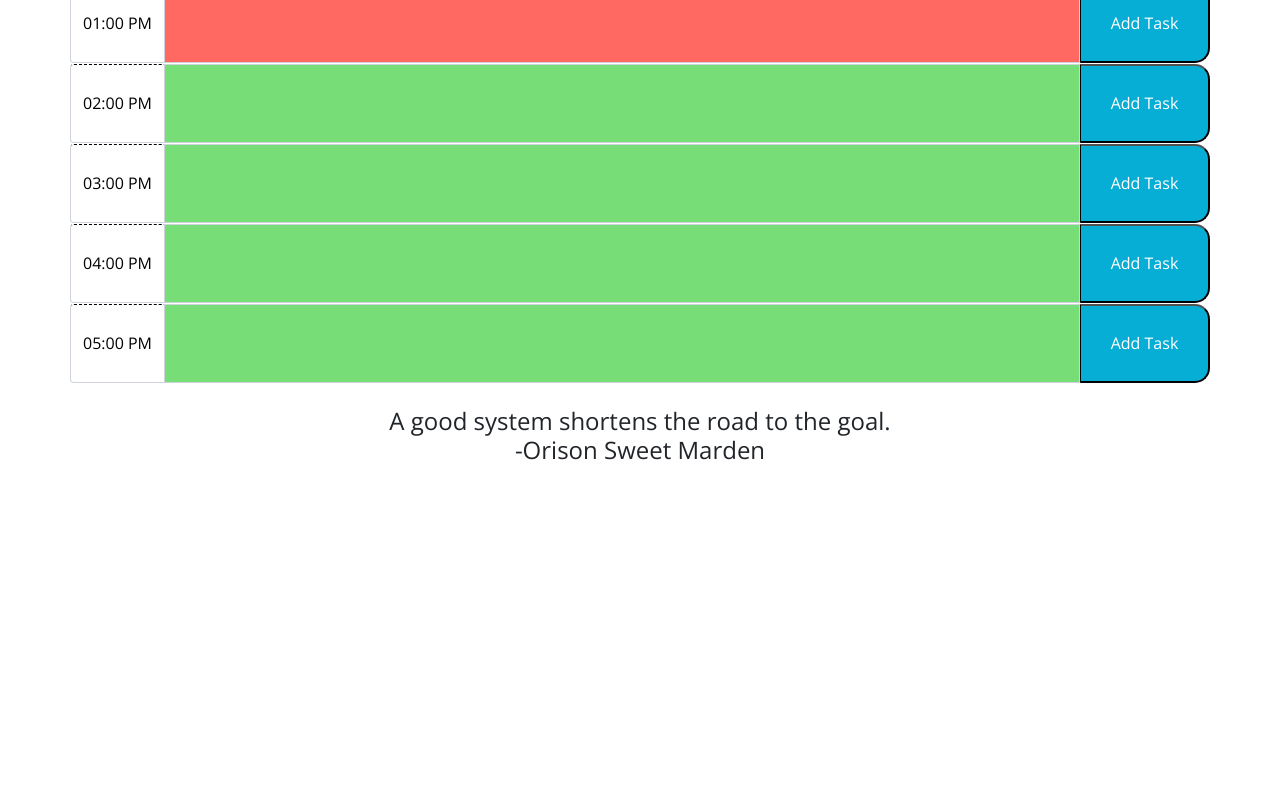
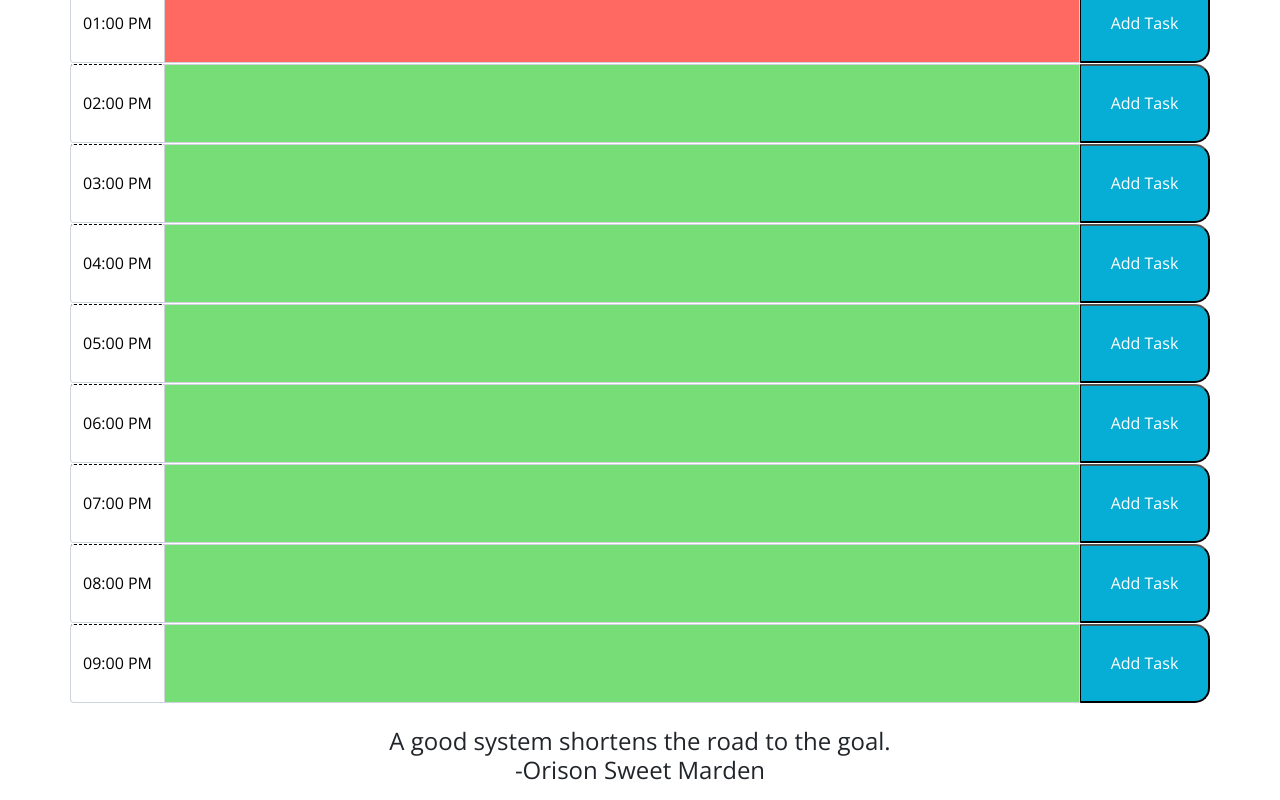
Before and after one commit to janellephalon/workday-scheduler, a plain HTML site: page index.html in a window 1280 px wide. Shown: the part 680-1480 px from the top of the page. Before the commit the page ends 1160 px from the top, so only its background shows below. Drawn offline with nearby package versions, Linux system fonts and the light colour scheme.

Commit message:
attempt to fix broken bg code

```diff
--- a/Develop/script.js
+++ b/Develop/script.js
@@ -8,8 +8,10 @@ var blockSix = $("#02pm");
 var blockSeven = $("#03pm");
 var blockEight = $("#04pm");
 var blockNine = $("#05pm");
-
-// Moment.js
+var blockTen = $("#06pm");
+var blockEleven = $("#07pm");
+var blockTwelve = $("#08pm");
+var blockThirteen = $("#09pm")
 var hour = moment().hours();
 var userInput;
 var hourSpan;
@@ -46,20 +48,44 @@ function initPage() {
 
       var hour5 = JSON.parse(localStorage.getItem("05:00 pm"))
       blockNine.val(hour5);
+
+      var hour6 = JSON.parse(localStorage.getItem("06:00 pm"))
+      blockTen.val(hour6);
+
+      var hour7 = JSON.parse(localStorage.getItem("07:00 pm"))
+      blockEleven.val(hour7);
+
+      var hour8 = JSON.parse(localStorage.getItem("08:00 pm"))
+      blockTwelve.val(hour8);
+
+      var hour9 = JSON.parse(localStorage.getItem("09:00 pm"))
+      blockThirteen.val(hour9);
     }
 
-// Function to change background color according to past, present, or future
+// Function to change background color according to past present, or future
 function background () {
     $(".form-control").each(function () {
+        // parseInt: convers a string into an integer
         var currentTime = parseInt($(this).attr("id"));
         hour = parseInt(hour);
         console.log(currentTime);
         console.log(hour);
+
         if (hour > currentTime) {
+          $(this).removeClass("future");
+          $(this).removeClass("present");
           $(this).addClass("past");
-      } else if (hour < currentTime) {
+        }
+
+        else if (hour < currentTime) {
+          $(this).removeClass("present");
+          $(this).removeClass("past");
           $(this).addClass("future");
-      } else {
+        }
+
+        else {
+          $(this).removeClass("future");
+          $(this).removeClass("past");
           $(this).addClass("present");
         }
     });
--- a/index.html
+++ b/index.html
@@ -147,6 +147,50 @@
       </div>
     </div>
 
+    <!-- 6PM -->
+    <div class="row">
+      <div class="input-group">
+        <div class="input-group-prepend">
+          <span class="input-group-text hour">06:00 PM</span>
+        </div>
+        <textarea class="form-control" id="6PM"></textarea>
+        <button type="button" class="saveBtn">Add Task</button>
+      </div>
+    </div>
+
+    <!-- 7PM -->
+    <div class="row">
+      <div class="input-group">
+        <div class="input-group-prepend">
+          <span class="input-group-text hour">07:00 PM</span>
+        </div>
+        <textarea class="form-control" id="7PM"></textarea>
+        <button type="button" class="saveBtn">Add Task</button>
+      </div>
+    </div>
+
+    <!-- 8PM -->
+    <div class="row">
+      <div class="input-group">
+        <div class="input-group-prepend">
+          <span class="input-group-text hour">08:00 PM</span>
+        </div>
+        <textarea class="form-control" id="8PM"></textarea>
+        <button type="button" class="saveBtn">Add Task</button>
+      </div>
+    </div>
+
+    <!-- 9PM -->
+    <div class="row">
+      <div class="input-group">
+        <div class="input-group-prepend">
+          <span class="input-group-text hour">09:00 PM</span>
+        </div>
+        <textarea class="form-control" id="8PM"></textarea>
+        <button type="button" class="saveBtn">Add Task</button>
+      </div>
+    </div>
+
     <!-- End Container -->
     </div>
 
```
Lines whose indentation alone changed are shown as unchanged.
